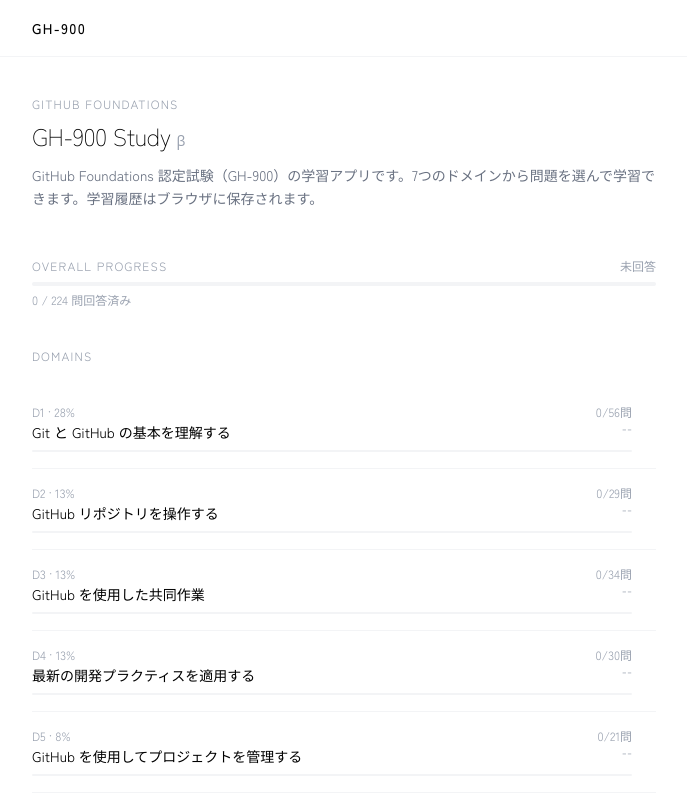
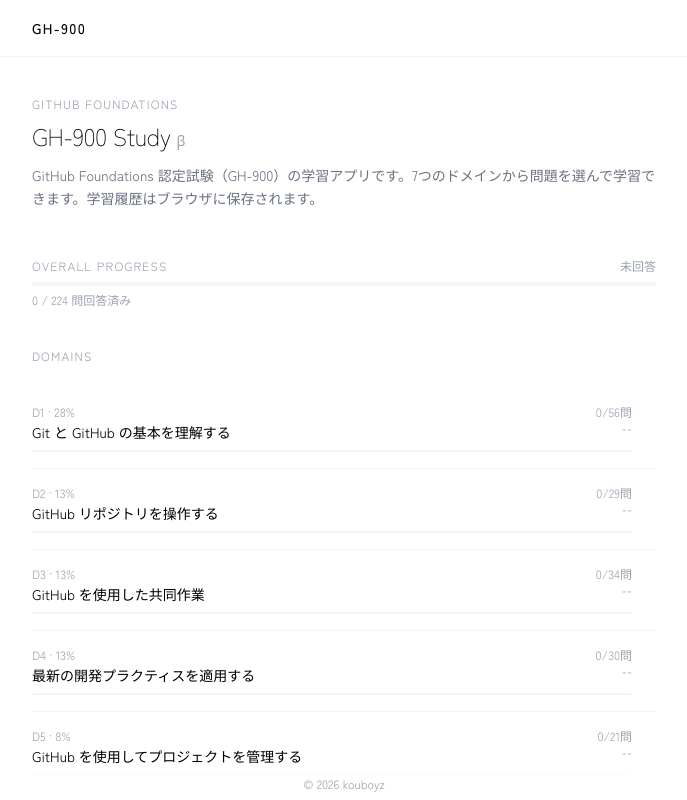
Before and after one commit to kouboyz/gh900-study, a React (Vite) app: page / in a window 1280 px wide. Shown: the top 800 px of the page, without its empty margins (296-983 px from the left). Built offline with nearby package versions, Linux system fonts and the light colour scheme.

Commit message:
Add license and update app layout

```diff
--- a/src/App.tsx
+++ b/src/App.tsx
@@ -109,6 +109,9 @@
         showBack={screen !== 'home'}
         quizInfo={quizInfo}
       />
+      <footer className="fixed bottom-0 left-0 right-0 text-center text-xs text-gray-400 py-2 bg-white/80">
+        © 2026 kouboyz
+      </footer>
       <main className="max-w-2xl mx-auto px-6 pt-24 pb-24">
         {screen === 'home' && (
           <HomeScreen
```
Also changed, not shown: 1 other file (tests, documents, lock files or other folders).
